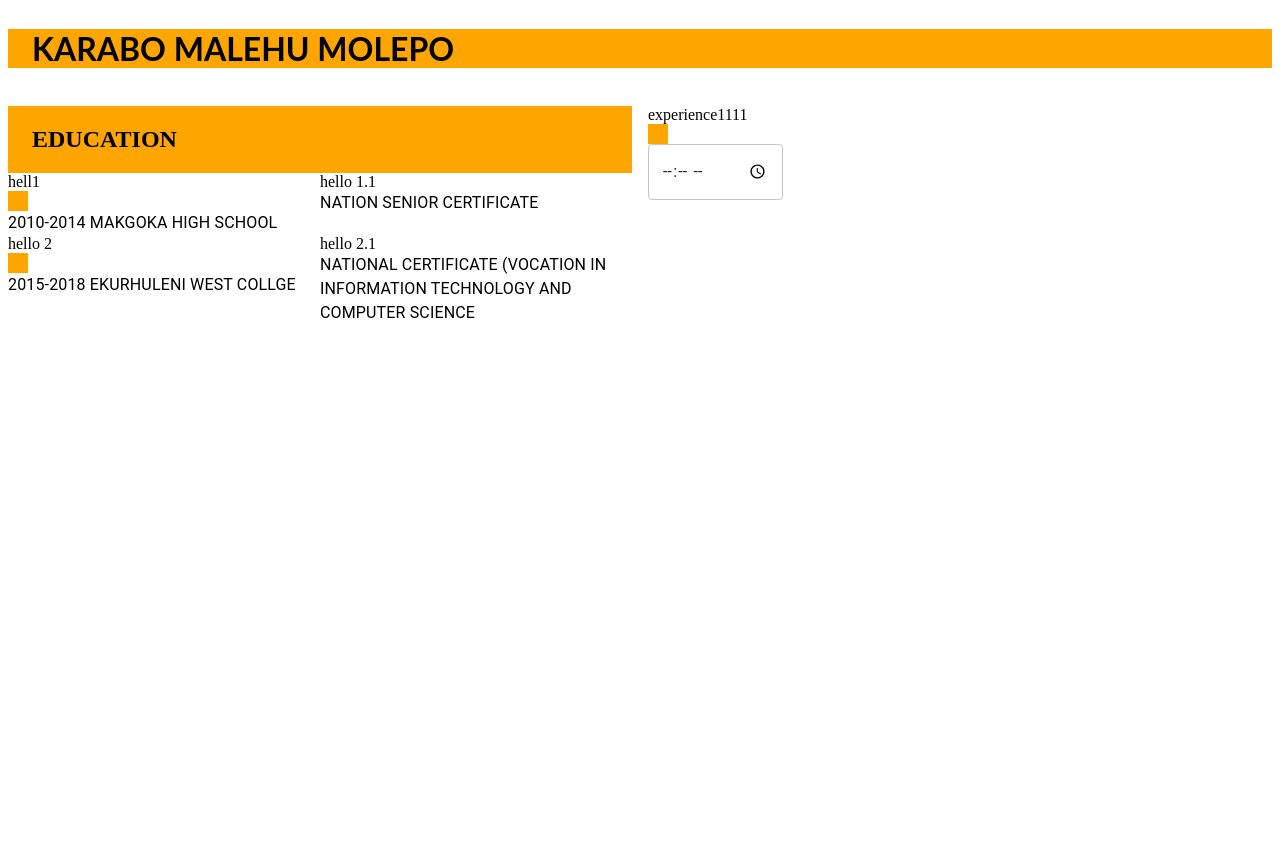
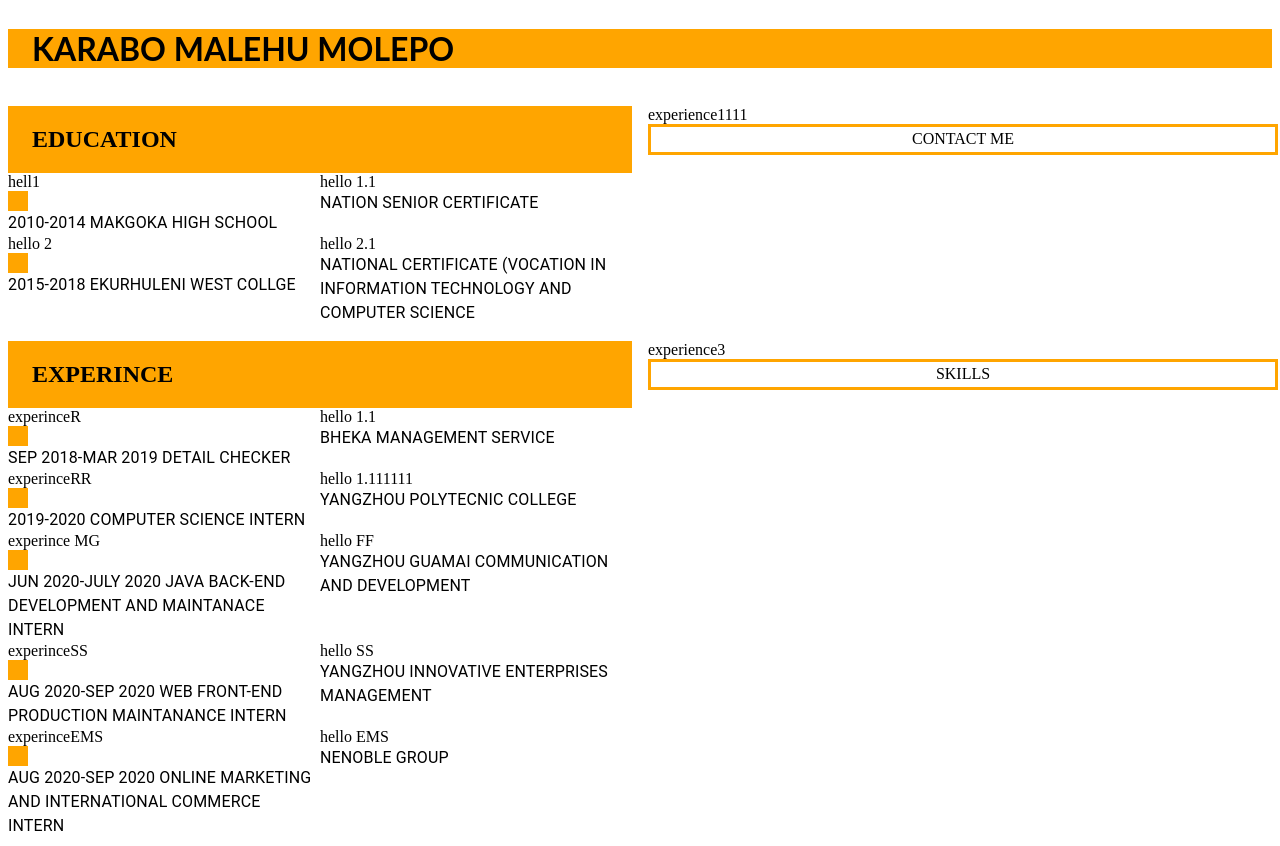
Before and after one commit to Kaybee-debug/practice, a React (Create React App) app: page / in a window 1280 px wide. Before the commit the page ends 800 px from the top, so only its background shows below. Built offline with nearby package versions, Linux system fonts and the light colour scheme.

Commit message:
1 file modified

```diff
--- a/src/App.js
+++ b/src/App.js
@@ -54,19 +54,18 @@
           </Grid>
         </Grid>
 
-        <Grid item xs={6}>
+        <Grid item xs={6}  justifyContent="center"
+  alignItems="center" >
           experience1111
-          <Box bgcolor="orange" width={20} height={20} />
-          <TextField
-          variant="outlined"
-          color="orange"
-          type="time"
-          />
+          <Box display="flex" border={3} borderColor ="orange"width={1} height={25} alignItems="center"  justifyContent="center" >
+          CONTACT ME
+         </Box>
+
 
 
           {/*<div>
           HomeIcon/>
-         </div>*?}
+          </div>*/}
         </Grid>
 
         <Grid item xs={6} container>
@@ -142,6 +141,9 @@
 
         <Grid item xs={6}>
           experience3
+          <Box display="flex" border={3} borderColor ="orange"width={1} height={25} alignItems="center"  justifyContent="center" >
+          SKILLS
+         </Box>
           {/*<Typography id="non-linear-slider" gutterBottom>
   Temperature range
 </Typography>
```
